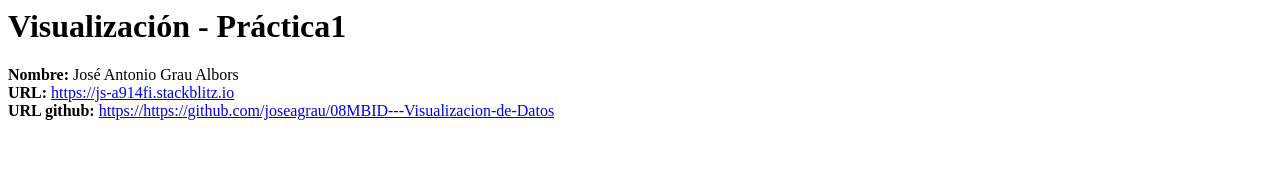
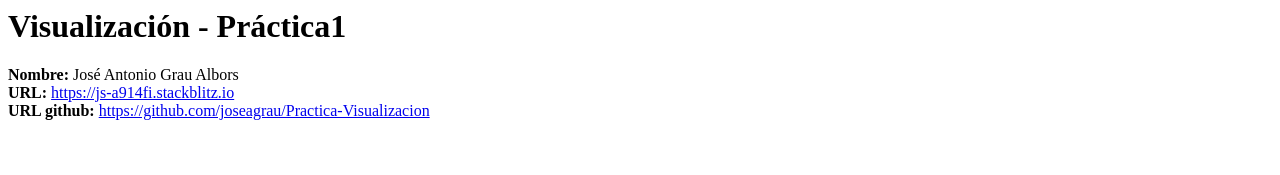
Before and after one commit to joseagrau/Practica-Visualizacion, a website: page index.html in a window 1280 px wide. Shown: the top 175 px of the page. Drawn offline with Linux system fonts and the light colour scheme.

Commit message:
1 file modified

```diff
--- a/index.html
+++ b/index.html
@@ -7,8 +7,8 @@ href="https://js-a914fi.stackblitz.io"> https://js-a914fi.stackblitz.io
 </a>
 <br>
 <b>URL github: </b><a
-  href="https://https://github.com/joseagrau/08MBID---Visualizacion-de-Datos">
-  https://https://github.com/joseagrau/08MBID---Visualizacion-de-Datos
+  href="https://github.com/joseagrau/Practica-Visualizacion">
+  https://github.com/joseagrau/Practica-Visualizacion
   </a>
 </b>
 <br>
@@ -183,7 +183,7 @@ Representan comparaciones numéricas simples, por lo que en este caso, de una ma
   </b>
   Mediante este gráfico se pueden representar dos variables en el sistema cartesiano y se podría observar la correlación que existe entre el precio de los viajes y la duración en minutos de estos. Gracias a ello, se puede observar como hay un crecimiento lineal en funciónd de la duración en minutos de los viajes.
 <br>
-  <p> Para este gráfico se han utilizado 50 filas de datos del dataset, ya que la hoja de google sheets no obtenía correctamente los valores numéricos. </p>
+
 </div>
 <div>
   <iframe width="600" height="371" seamless frameborder="0" scrolling="no" src="https://docs.google.com/spreadsheets/d/e/2PACX-1vSj-H-8g9X27SK0Bkljn2HHFU2g1ML6RfiEnKa1pCqQaN-ia6DZEixuCtpCMRykUxRjyMCG1OAJfnmE/pubchart?oid=1062235062&amp;format=interactive"></iframe>
```
